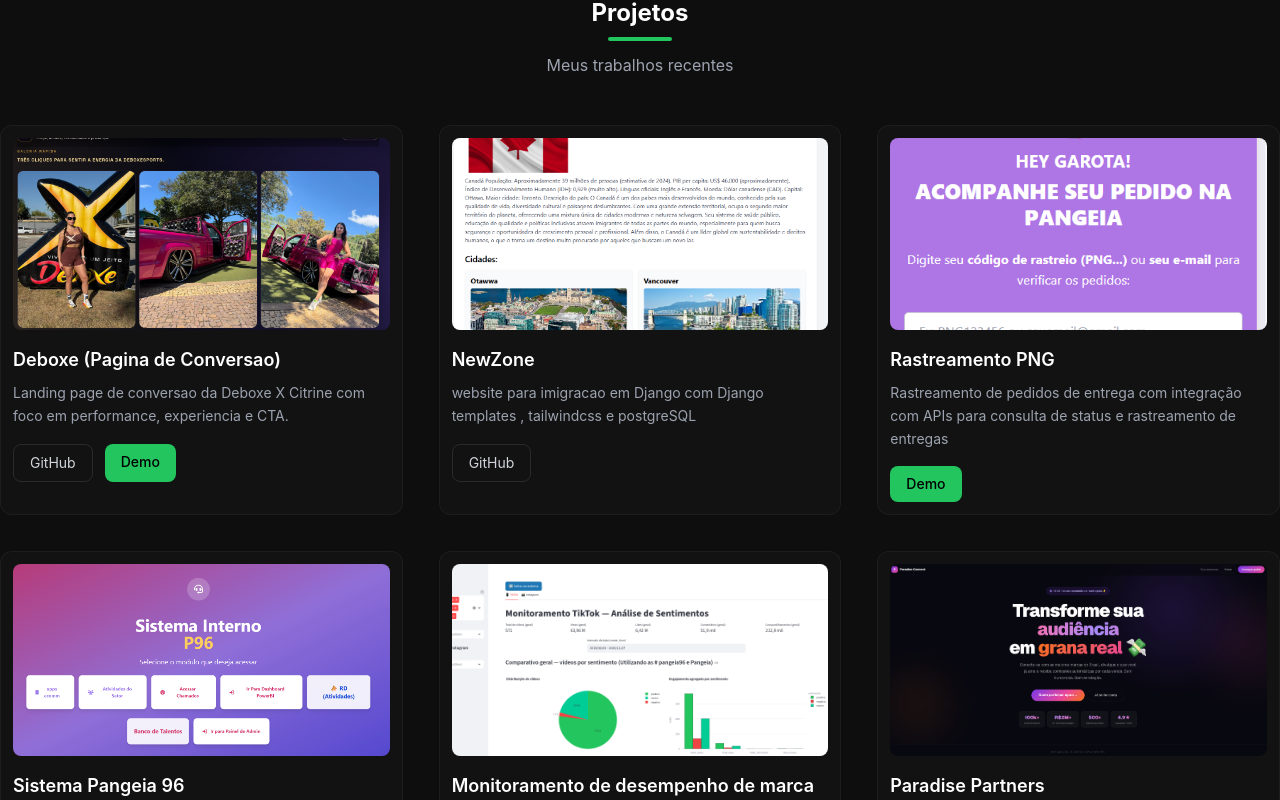
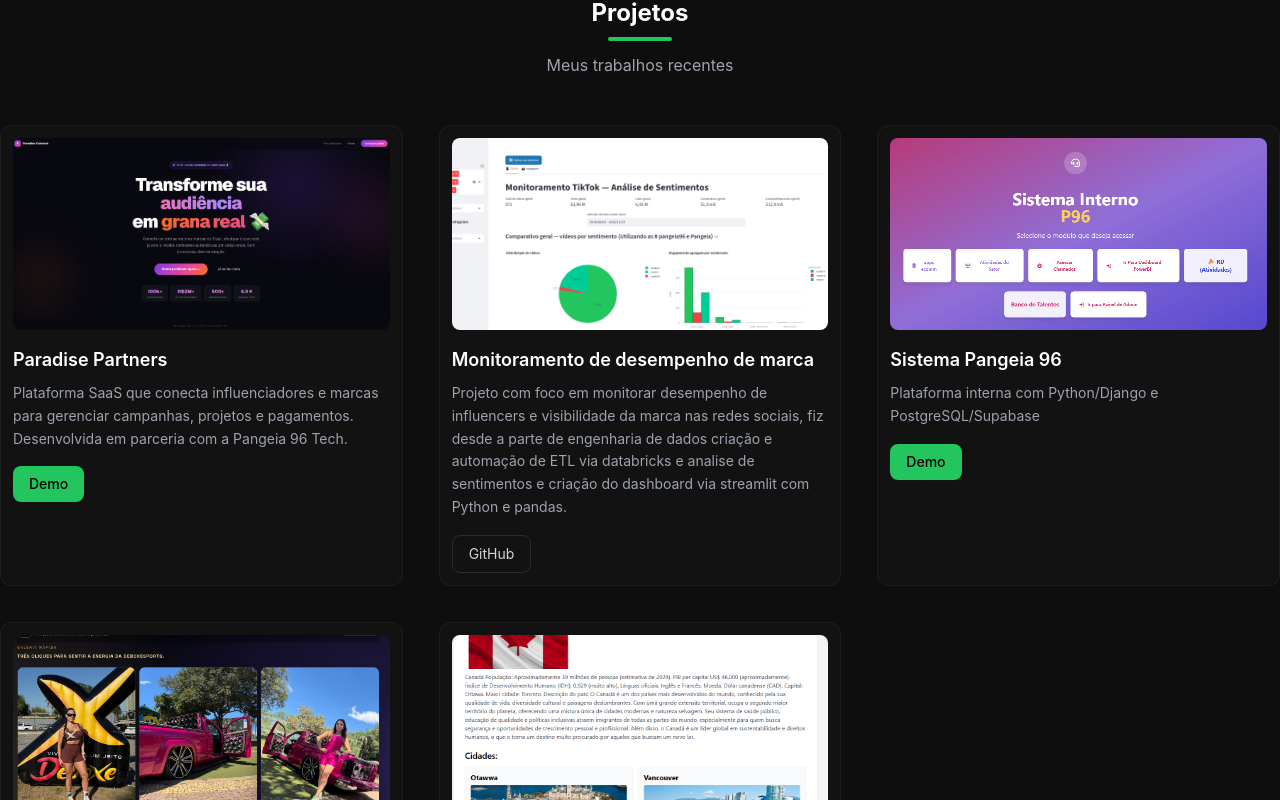
Before and after one commit to guilhermetborges/Portifolio, a Next.js app: page / in a window 1280 px wide. Shown: the part 2920-3720 px from the top of the page. Built offline with nearby package versions, Linux system fonts and the light colour scheme.

Commit message:
atualiza ordem e links dos projetos

```diff
--- a/i18n/en.ts
+++ b/i18n/en.ts
@@ -86,6 +86,27 @@
     subtitle: "My recent work",
     items: [
       {
+        title: "Paradise Partners",
+        desc: "SaaS platform connecting influencers and brands with campaigns, projects, and payments. Built in partnership with Pangeia 96 Tech.",
+        github: "",
+        demo: "https://paradise-connect.vercel.app/empresas",
+        image: "/icons/paradise-partners.png",
+      },
+      {
+        title: "Brand Performance Monitoring",
+        desc: "Project focused on monitoring influencer performance and brand visibility on social media. Built the entire data engineering pipeline with ETL automation via Databricks, sentiment analysis, and a Streamlit dashboard with Python and Pandas.",
+        github: "https://github.com/Pangeia96/dashSocial",
+        demo: "",
+        image: "/icons/dashsocial.png",
+      },
+      {
+        title: "Pangeia 96 System",
+        desc: "Internal platform built with Python/Django and PostgreSQL/Supabase for ticket management and centralized dashboards",
+        github: "",
+        demo: "https://www.linkedin.com/feed/update/urn:li:activity:7378435890475409409/",
+        image: "/icons/pangeia.png",
+      },
+      {
         title: "Deboxe (Conversion Page)",
         desc: "Deboxe X Citrine conversion landing page focused on performance, experience, and strong CTAs.",
         github: "https://github.com/guilhermetborges/deboxe_LP",
@@ -99,34 +120,6 @@
         demo: "",
         image: "/icons/canada.png",
       },
-      {
-        title: "PNG Order Tracking",
-        desc: "Order delivery tracking system with API integration for status consultation and delivery tracking",
-        github: "",
-        demo: "https://rastreio.pangeia96.com.br/",
-        image: "/icons/rastreamento.png",
-      },
-      {
-        title: "Pangeia 96 System",
-        desc: "Internal platform built with Python/Django and PostgreSQL/Supabase for ticket management and centralized dashboards",
-        github: "",
-        demo: "https://www.linkedin.com/feed/update/urn:li:activity:7378435890475409409/",
-        image: "/icons/pangeia.png",
-      },
-      {
-        title: "Brand Performance Monitoring",
-        desc: "Project focused on monitoring influencer performance and brand visibility on social media. Built the entire data engineering pipeline with ETL automation via Databricks, sentiment analysis, and a Streamlit dashboard with Python and Pandas.",
-        github: "https://github.com/Pangeia96/dashSocial",
-        demo: "",
-        image: "/icons/dashsocial.png",
-      },
-      {
-        title: "Paradise Partners",
-        desc: "SaaS platform connecting influencers and brands with campaigns, projects, and payments. Built in partnership with Pangeia 96 Tech.",
-        github: "",
-        demo: "https://paradise-connect-cx2nf981x-pangeia96-32ec5817.vercel.app/",
-        image: "/icons/paradise-partners.png",
-      }
     ],
   },
   contact: { title: "Contact", subtitle: "Get in touch with me" },
--- a/i18n/pt.ts
+++ b/i18n/pt.ts
@@ -86,6 +86,27 @@
     subtitle: "Meus trabalhos recentes",
     items: [
       {
+        title: "Paradise Partners",
+        desc: "Plataforma SaaS que conecta influenciadores e marcas para gerenciar campanhas, projetos e pagamentos. Desenvolvida em parceria com a Pangeia 96 Tech.",
+        github: "",
+        demo: "https://paradise-connect.vercel.app/empresas",
+        image: "/icons/paradise-partners.png",
+      },
+      {
+        title:"Monitoramento de desempenho de marca",
+        desc: "Projeto com foco em monitorar desempenho de influencers e visibilidade da marca nas redes sociais, fiz desde a parte de engenharia de dados criação e automação de ETL via databricks e analise de sentimentos e criação do dashboard via streamlit com Python e pandas.",
+        github: "https://github.com/Pangeia96/dashSocial",
+        demo: "",
+        image: "/icons/dashsocial.png",
+      },
+      {
+        title: "Sistema Pangeia 96",
+        desc: "Plataforma interna com Python/Django e PostgreSQL/Supabase ",
+        github: "",
+        demo: "https://www.linkedin.com/feed/update/urn:li:activity:7378435890475409409/",
+        image: "/icons/pangeia.png",
+      },
+      {
         title: "Deboxe (Pagina de Conversao)",
         desc: "Landing page de conversao da Deboxe X Citrine com foco em performance, experiencia e CTA.",
         github: "https://github.com/guilhermetborges/deboxe_LP",
@@ -99,34 +120,6 @@
         demo: "",
         image: "/icons/canada.png",
       },
-      {
-        title: "Rastreamento PNG",
-        desc: "Rastreamento de pedidos de entrega com integração com APIs para consulta de status e rastreamento de entregas",
-        github: "",
-        demo: "https://rastreio.pangeia96.com.br/",
-        image: "/icons/rastreamento.png",
-      },
-      {
-        title: "Sistema Pangeia 96",
-        desc: "Plataforma interna com Python/Django e PostgreSQL/Supabase ",
-        github: "",
-        demo: "https://www.linkedin.com/feed/update/urn:li:activity:7378435890475409409/",
-        image: "/icons/pangeia.png",
-      },
-      {
-        title:"Monitoramento de desempenho de marca",
-        desc: "Projeto com foco em monitorar desempenho de influencers e visibilidade da marca nas redes sociais, fiz desde a parte de engenharia de dados criação e automação de ETL via databricks e analise de sentimentos e criação do dashboard via streamlit com Python e pandas.",
-        github: "https://github.com/Pangeia96/dashSocial",
-        demo: "",
-        image: "/icons/dashsocial.png",
-      },
-      {
-        title: "Paradise Partners",
-        desc: "SaaS platform connecting influencers and brands with campaigns, projects, and payments. Built in partnership with Pangeia 96 Tech.",
-        github: "",
-        demo: "https://paradise-connect-cx2nf981x-pangeia96-32ec5817.vercel.app/",
-        image: "/icons/paradise-partners.png",
-      }
     ],
   },
   contact: { title: "Contato", subtitle: "Entre em contato comigo" },
```
